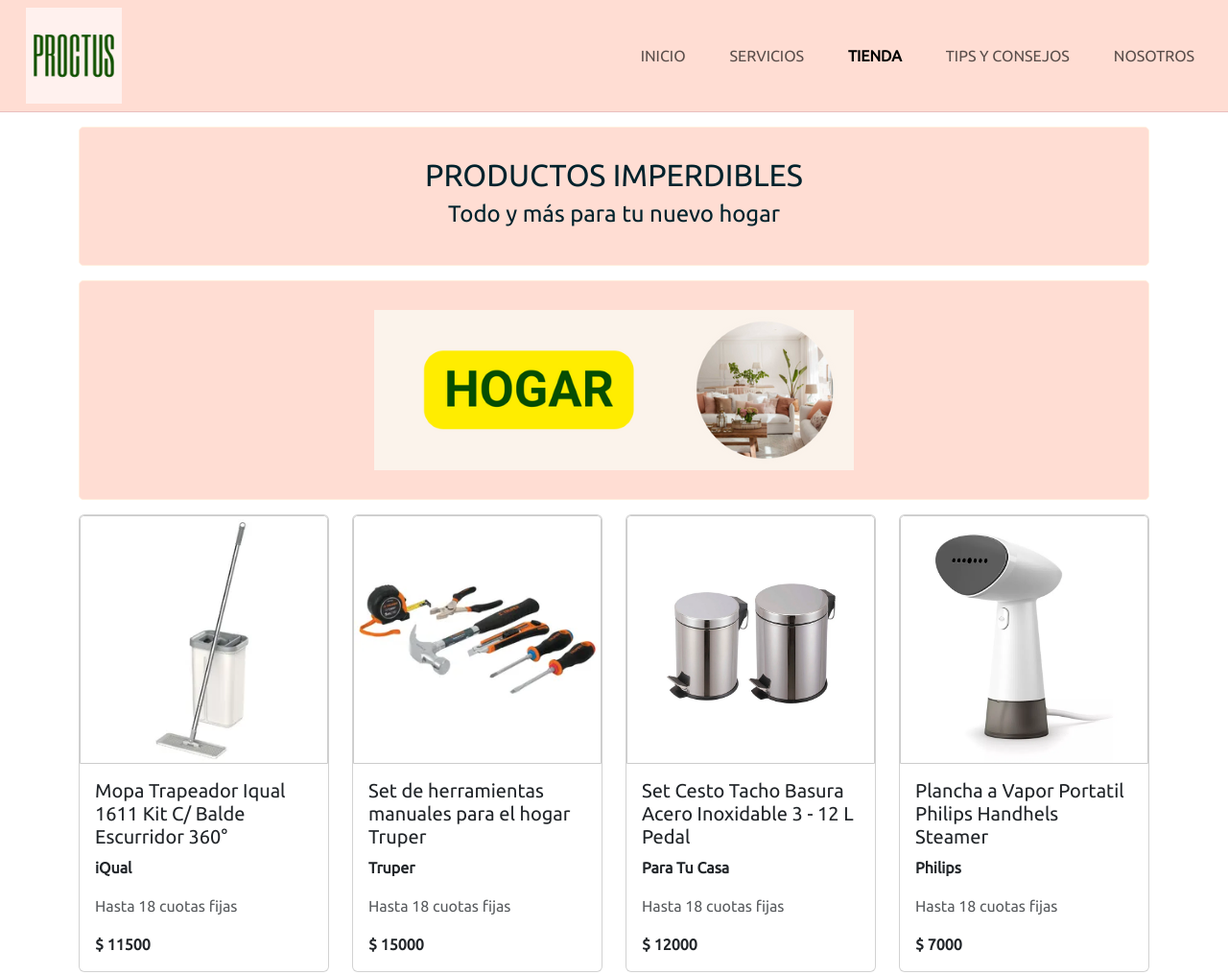
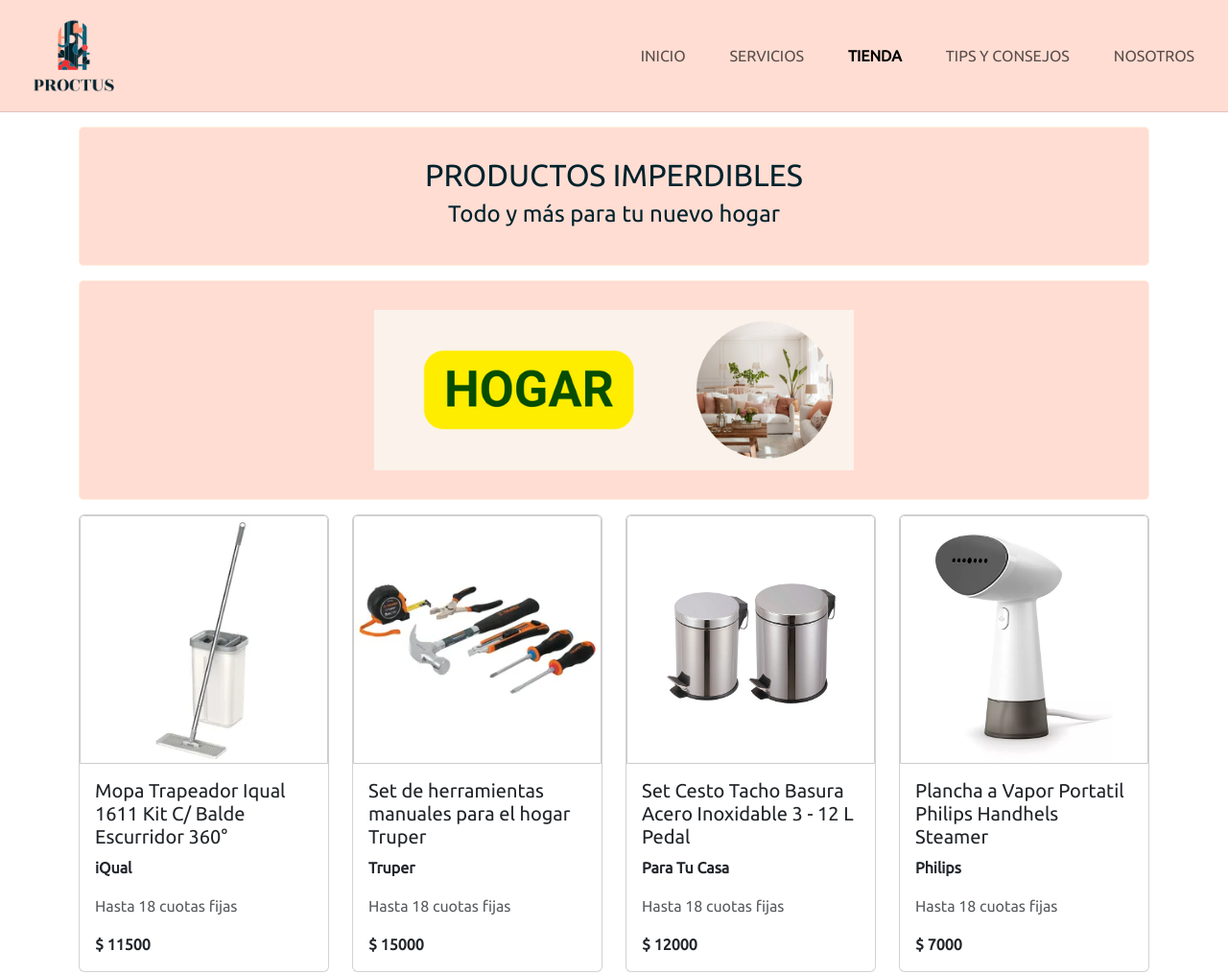
Before and after one commit to AbrilSalvatierra/Preentrega3-Salvatierra_Abril, a website: page pages/tienda.html in a window 1280 px wide. Shown: the top 1016 px of the page at 96% size. Drawn offline with nearby package versions, Linux system fonts and the light colour scheme.

Commit message:
cambio de logos

```diff
--- a/pages/tienda.html
+++ b/pages/tienda.html
@@ -31,7 +31,7 @@
           <nav class="navbar navbar-expand-lg navbar-light bg-home">
             <div class="container-fluid">
               <a class="navbar-brand" href="../index.html">
-                <img src="../images/logo/logo-desktop.jpeg" alt="logo" height=100px width="100px">
+                <img src="../images/logo/logo-desktop.png" alt="logo" height=100px width="100px">
               </a>
               <button class="navbar-toggler" type="button" data-bs-toggle="collapse" data-bs-target="#navbarNav" aria-controls="navbarNav" aria-expanded="false" aria-label="Toggle navigation">
                 <span class="navbar-toggler-icon"></span>
```
Also changed, not shown: index.html (+1 -1 lines), pages/nosotros.html (+1 -1 lines), pages/servicios.html (+1 -1 lines), pages/tipsyconsejos.html (+1 -1 lines), images/logo/icono-logo.ico, images/logo/logo-desktop.jpeg (deleted), images/logo/logo-desktop.png (added), images/logo/logo-mobile.png (deleted).
